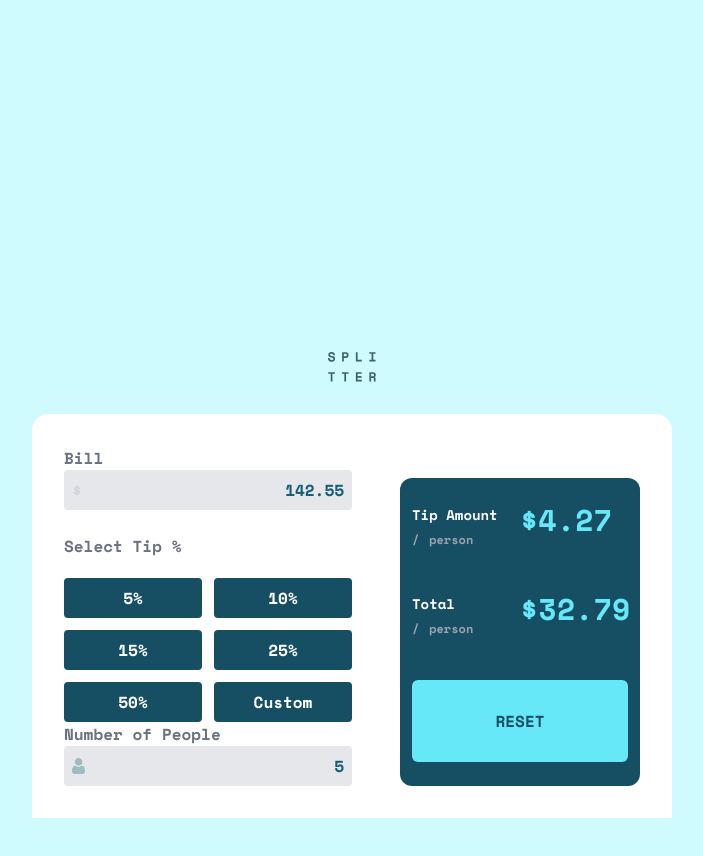
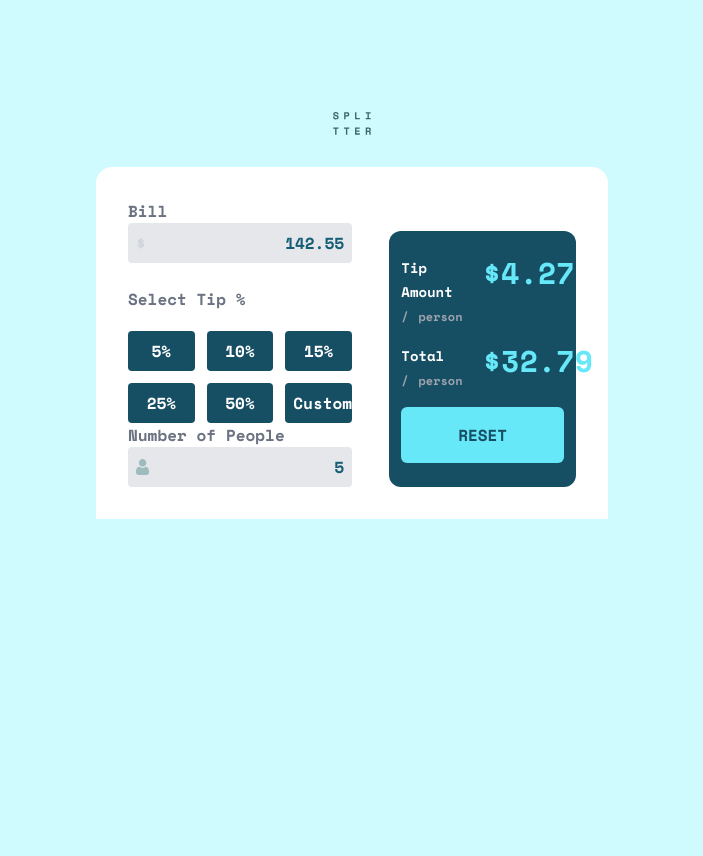
Before and after one commit to OlaniyanEniola/calculator-app, a website: page public/index.html in a window 1280 px wide. Shown: the whole page, without its empty margins (288-991 px from the left). After the commit the page ends 800 px from the top, so only its background shows below. Drawn offline with nearby package versions, Linux system fonts and the light colour scheme.

Commit message:
completed layout

```diff
--- a/public/index.html
+++ b/public/index.html
@@ -7,9 +7,7 @@
   <title>Document</title>
   <link rel="stylesheet" href="style.css">
 </head>
-<body class="bg-cyan-100 grid grid-cols-12
-md:p-60
-lg:p-80">
+<body class="bg-cyan-100 grid grid-cols-12 md:px-96 pt-20">
   <header class="bg-cyan-100 font-main p-8 col-span-12 grid">
     <img src="/images/logo.svg" alt="logo" class="w-1/4 justify-self-center
     md:w-1/12">
--- a/src/style.css
+++ b/src/style.css
@@ -5,7 +5,7 @@
 @import "tailwindcss/utilities";
 
 .tip {
-    @apply bg-cyan-900 text-white font-semibold w-full p-2 rounded col-span-6 text-center
+    @apply bg-cyan-900 text-white font-semibold w-full p-2 rounded col-span-6 text-center md:col-span-4
 }
 
 h1, h2, h3 {
```
Also changed, not shown: public/style.css.
